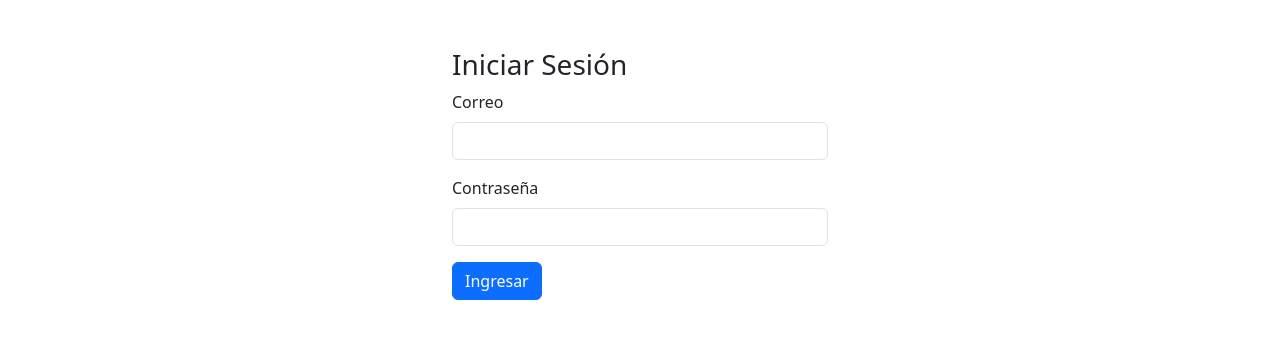
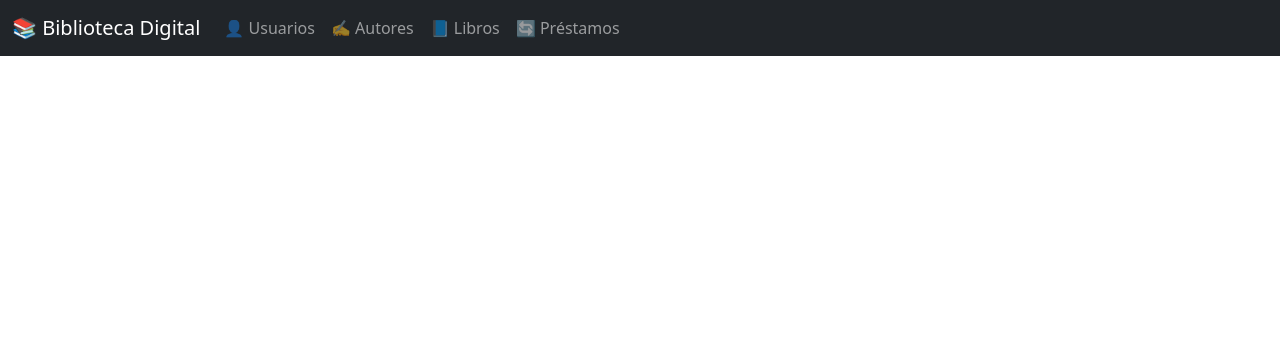
Before and after one commit to nicoG2207/biblioteca-digital, an Angular app: page /home in a window 1280 px wide. Before the commit this address led to /login. Shown: the top 338 px of the page. Built offline with nearby package versions, Linux system fonts and the light colour scheme.

Commit message:
Implementacion inicial del HOME, y cambios en 'app.routes.ts' y 'login.ts'

```diff
--- a/src/app/app.routes.ts
+++ b/src/app/app.routes.ts
@@ -1,6 +1,11 @@
 import { Routes } from '@angular/router';
 
 export const routes: Routes = [
+  {
+  path: 'home',
+  loadComponent: () =>
+    import('./pages/home/home').then(m => m.Home)
+  },
   {
     path: 'usuarios',
     loadComponent: () =>
--- /dev/null
+++ b/src/app/pages/home/home.html
@@ -0,0 +1,25 @@
+<nav class="navbar navbar-expand-lg navbar-dark bg-dark">
+  <div class="container-fluid">
+    <a class="navbar-brand" href="#">📚 Biblioteca Digital</a>
+    <div class="collapse navbar-collapse">
+      <ul class="navbar-nav me-auto mb-2 mb-lg-0">
+        <li class="nav-item">
+          <a class="nav-link" routerLink="/usuarios">👤 Usuarios</a>
+        </li>
+        <li class="nav-item">
+          <a class="nav-link" routerLink="/autores">✍️ Autores</a>
+        </li>
+        <li class="nav-item">
+          <a class="nav-link" routerLink="/libros">📘 Libros</a>
+        </li>
+        <li class="nav-item">
+          <a class="nav-link" routerLink="/prestamos">🔄 Préstamos</a>
+        </li>
+      </ul>
+    </div>
+  </div>
+</nav>
+
+<div class="container mt-4">
+  <router-outlet></router-outlet>
+</div>
--- /dev/null
+++ b/src/app/pages/home/home.ts
@@ -0,0 +1,14 @@
+import { CommonModule } from '@angular/common';
+import { Component } from '@angular/core';
+import { RouterModule } from '@angular/router';
+
+@Component({
+  selector: 'app-home',
+  standalone: true,
+  imports: [RouterModule, CommonModule],
+  templateUrl: './home.html',
+  styleUrls: ['./home.scss']
+})
+export class Home {
+
+}
--- a/src/app/pages/login.ts
+++ b/src/app/pages/login.ts
@@ -19,7 +19,7 @@ export class LoginComponent {
   login(): void {
     if (this.usuario.correo === 'admin@admin.com' && this.usuario.contrasena === 'admin') {
       localStorage.setItem('usuarioLogueado', JSON.stringify(this.usuario));
-      this.router.navigate(['/usuarios']);
+      this.router.navigate(['/home']);
     } else {
       this.error = true;
     }
```
Also changed, not shown: src/app/pages/home/home.scss (added).
